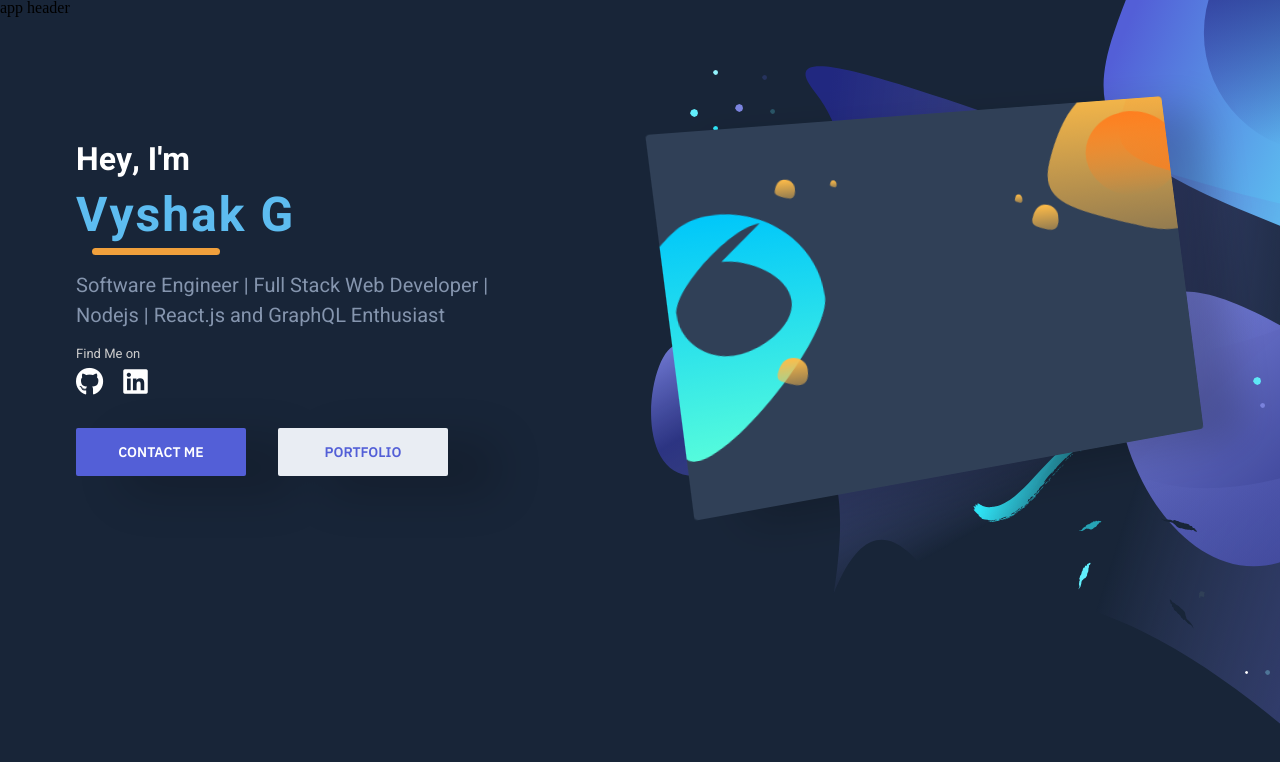
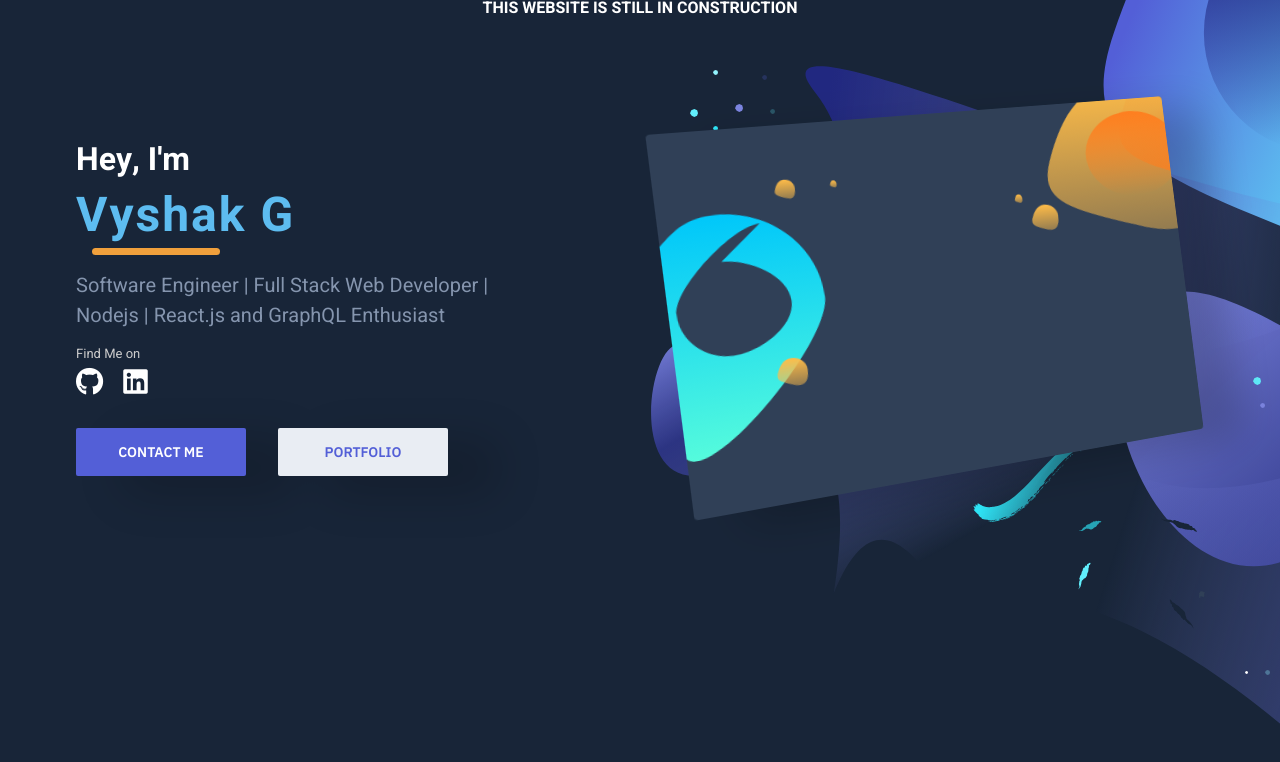
Before and after one commit to vyshakg/Portfolio, a React (Create React App) app: page / in a window 1280 px wide. Shown: the top 762 px of the page. Built offline with nearby package versions, Linux system fonts and the light colour scheme.

Commit message:
message regarding costruction

```diff
--- a/src/pages/LandingPage.js
+++ b/src/pages/LandingPage.js
@@ -5,7 +5,9 @@ function LandingPage() {
   return (
     <div style={{ height: "100vh", background: "#202d3f" }}>
       <Layout>
-        <header>app header</header>
+        <header style={{ textAlign: "center" }}>
+          <h1 style={{ fontSize: "1rem" }}>THIS WEBSITE IS STILL IN CONSTRUCTION</h1>
+        </header>
         <main>
           <Hero />
         </main>
```
